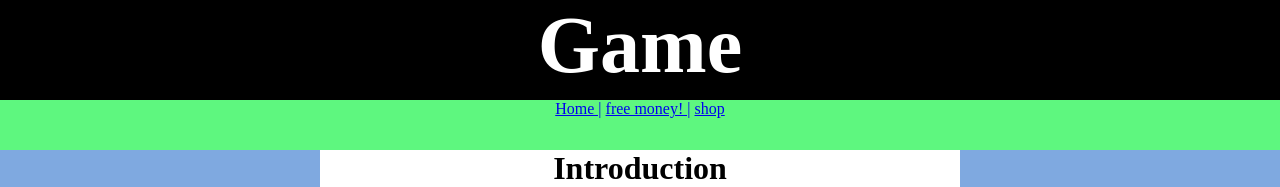
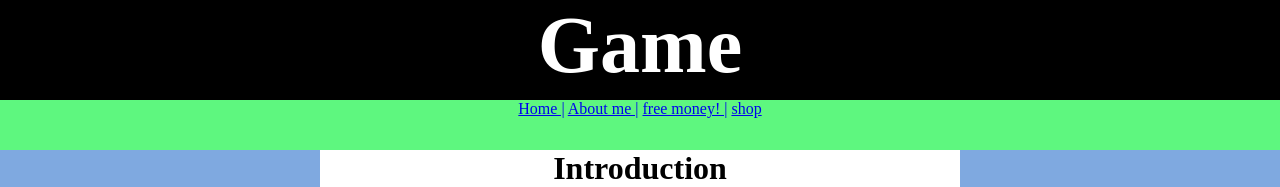
Before and after one commit to KhangIsME/game, a plain HTML site: page index.html in a window 1280 px wide. Shown: the top 187 px of the page. Drawn offline with Linux system fonts and the light colour scheme.

Commit message:
Update index.html

```diff
--- a/index.html
+++ b/index.html
@@ -13,6 +13,7 @@
     </div>
     <div id="menu">
             <a href="https://khangisme.github.io/home/">Home |</a>
+            <a href="https://khangisme.github.io/aboutMe/">About me |</a>
             <a href="https://youtu.be/dQw4w9WgXcQ"> free money! |</a>
             <a href="https://khangisme.github.io/shop/"> shop </a>
     </div>
```
